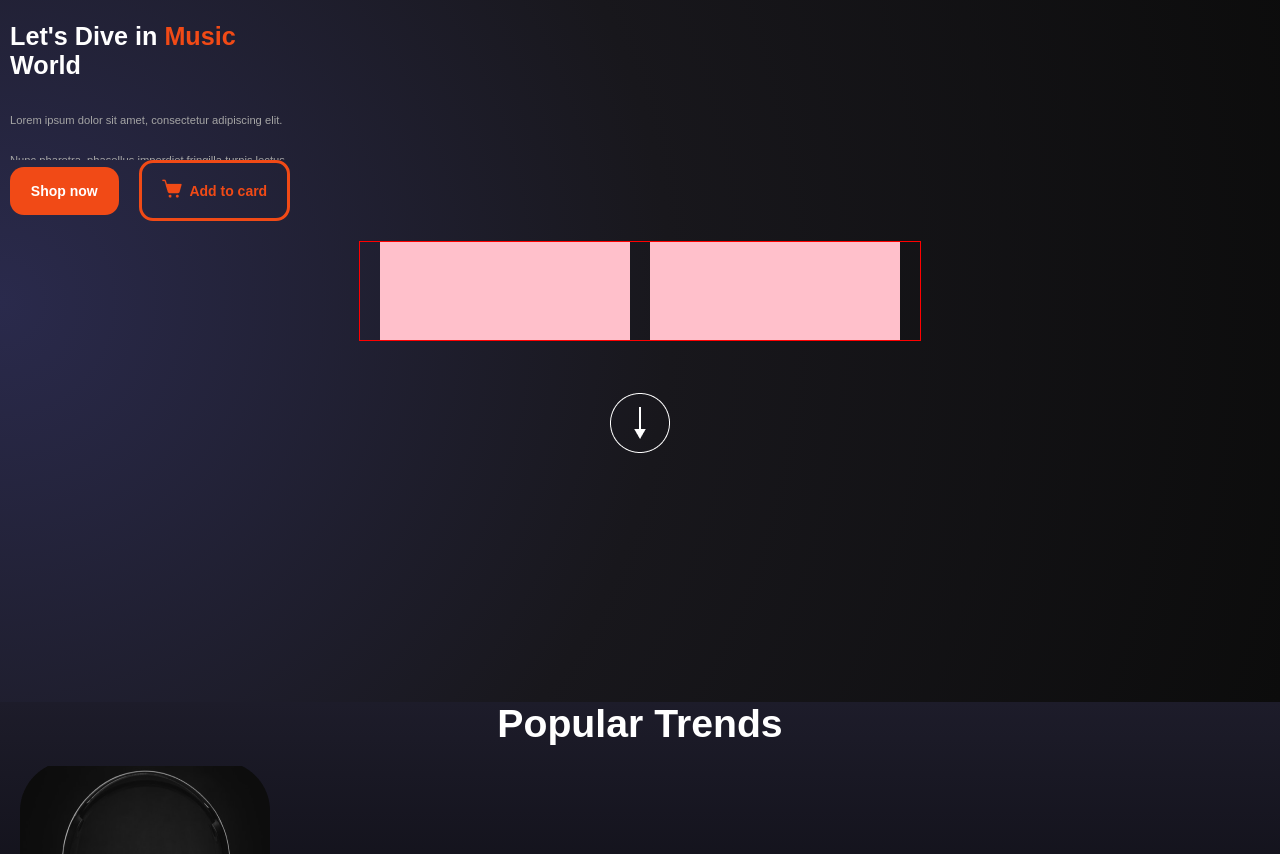
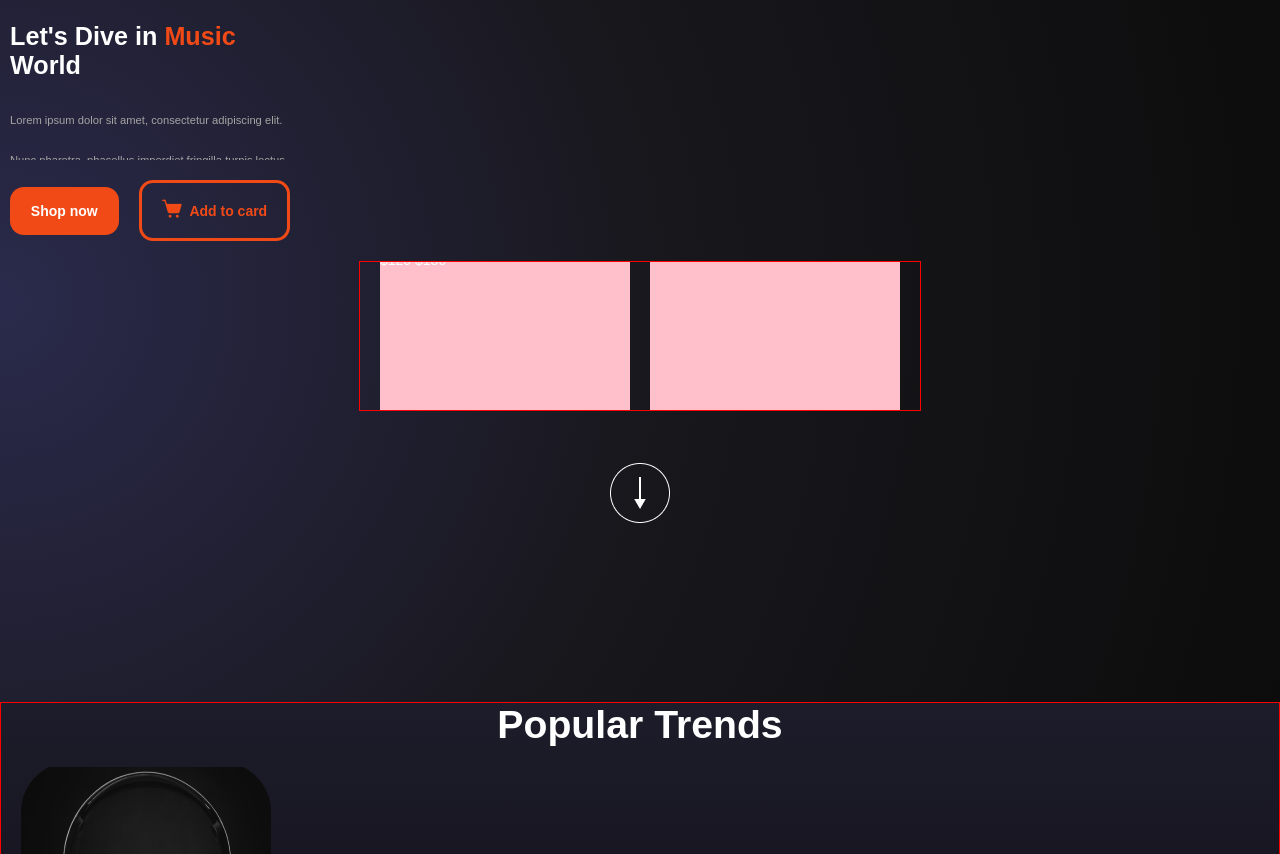
Before and after one commit to MingmarGyalzenSherpa/LF_Assignment_2, a plain HTML site: page index.html in a window 1280 px wide. Shown: the part 98-952 px from the top of the page. Drawn offline with Linux system fonts and the light colour scheme.

Commit message:
changed hero section item-list height

```diff
--- a/scss/style.scss
+++ b/scss/style.scss
@@ -298,7 +298,7 @@ body {
   }
 
   &__item-list {
-    flex-basis: 100px;
+    flex-basis: 150px;
     height: 100px;
     flex-grow: 0;
     flex-shrink: 0;
@@ -322,6 +322,7 @@ body {
   }
 
   &__btn-container {
+    margin-top: 20px;
     width: 100%;
     justify-content: center;
   }
@@ -334,6 +335,8 @@ body {
 /* Popular Trends Section */
 
 .trend {
+  min-height: 100vh;
+  border: 1px solid red;
   background: linear-gradient(180deg, rgb(29, 28, 42), black);
   overflow: hidden;
   &__title {
@@ -346,6 +349,7 @@ body {
 
 /* why buy article */
 .why-buy {
+  min-height: 100vh;
   @include flex(
     $flex-direction: column,
     $justify-content: start,
```
Also changed, not shown: css/style.css, 1 other file.
